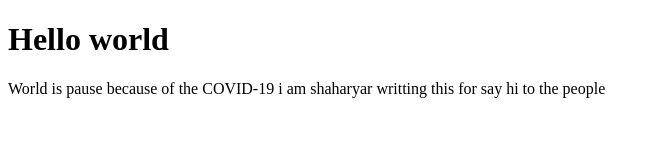
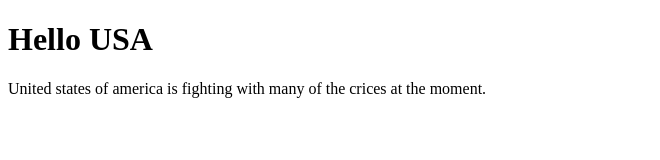
Before and after one commit to Shaharyar-saleem/Bootcamp2020-practice, a plain HTML site: page index.html in a window 1280 px wide. Shown: the whole page, without its empty margins (0-660 px from the left). Drawn offline with Linux system fonts and the light colour scheme.

Commit message:
updated info

```diff
--- a/index.html
+++ b/index.html
@@ -6,7 +6,7 @@
     <title>Document</title>
 </head>
 <body>
-    <h1>Hello world</h1>
-    <p>World is pause because of the COVID-19 i am shaharyar writting this for say hi to the people</p>
+    <h1>Hello USA</h1>
+    <p>United states of america is fighting with many of the crices at the moment.</p>
 </body>
 </html>
```
